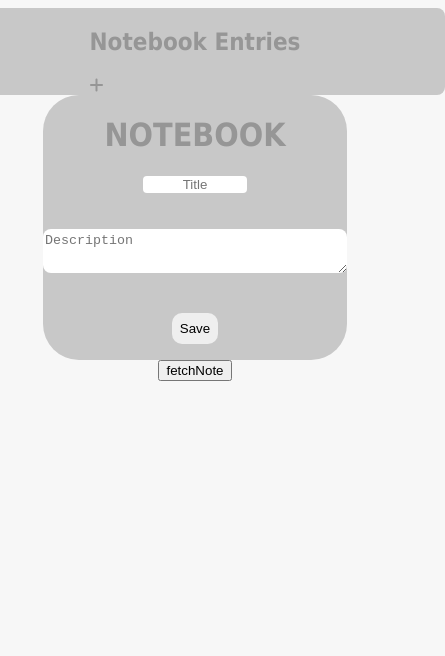
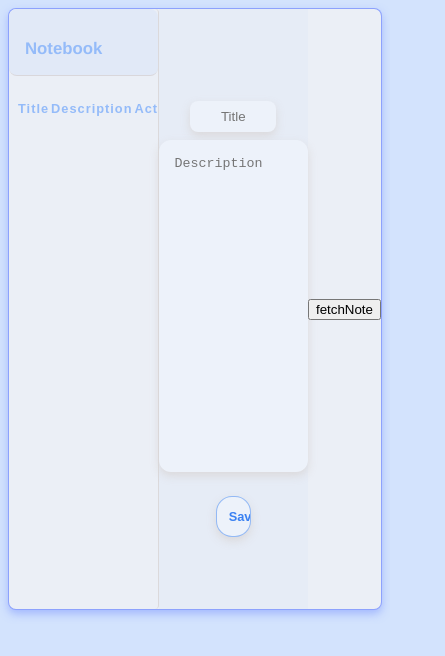
Before and after one commit to MichaelDylst/Notebook-API, a website: page index.html in a window 390 px wide. Shown: the whole page, 445 px wide, since content can reach past the window. Drawn offline with Linux system fonts and the light colour scheme; no server answers.

Commit message:
Style: Add mobile friendly-ness

```diff
--- a/index.html
+++ b/index.html
@@ -4,24 +4,30 @@
     <meta charset="UTF-8">
     <meta name="viewport" content="width=device-width, initial-scale=1.0">
     <title>Notebook</title>
-    <link rel="stylesheet" href="style/style.css">
+    <link rel="stylesheet" href="style/style-v2.css">
 </head>
 
 <body>
     <div id="notebook" class="notebook-entries">
         <div class="notebook-header">
-            <h2 class="title">Notebook Entries</h2>
-            <i class="fa-solid fa-plus"></i>
+            <h2 class="title">Notebook</h2>
         </div>
+        <table>
+            <thead>
+                <tr>
+                    <th scope="col">Title</th>
+                    <th scope="col">Description</th>
+                    <th scope="col">Actions</th>
+                </tr>
+            </thead>
+            <tbody id="table-body">
 
-        <div id="notebook-entries" class="notebook-entries-container">
-        </div>
+            </tbody>
+
+        </table>
     </div>
 
     <form id="form-notebook-identifier" class="form-notebook">
-        <header class="notebook-header">
-            <h1 class="title">NOTEBOOK</h1>
-        </header>
         <div class="notebook-container">
             <input type="text" id="title-field" class="title-field" placeholder="Title" required>
             <textarea rows="" id="text-area-field" class="description-field" placeholder="Description" required></textarea>
--- a/script/main.js
+++ b/script/main.js
@@ -1,6 +1,6 @@
 const APIUrl = 'http://localhost:3000'
 let form = document.getElementById('form-notebook-identifier');
-let notesContainer = document.getElementById('notebook-entries');
+let tBody = document.getElementById('table-body');
 let readButton = document.getElementById('read-button');
 let dataMode = false;
 let selectedNoteId = null;
@@ -34,34 +34,30 @@ async function showNotebook(){
         ? note.description.slice(0,30) + "..."
         : note.description;
 
-        notesContainer.innerHTML +=
+        tBody.innerHTML +=
         `
-        <div class="notebook-single-container">
-            <div class="title-div" data-id="${note.id}">
-                <h5 class="title-container">${note.title} </h5>
+        <tr class="notebook-single-tr">
+            <div class="notebook-single-element" data-id="${note.id}">
+                <td>${note.title}</td>
+                <td>${note.description}</td>
+                <td class="actions">
+                    <i onClick="editNote(this)" class="fas fa-edit"></i>
+                    <i onClick="deleteNote(this)" class="fas fa-trash-alt"></i>
+                </td>
+            </div>
+        </tr>
+        `
 
-            </div>
-            <div class="notebook-entry">
-                <p class="entry">${limitedDescription}</p>
-            </div>
-            <div class="options">
-                <span>
-                    <i onClick="fetchNote(this)" class="fas fa-edit"></i>
-                    <i onClick="deleteNote(this)" class="fas fa-trash-alt"></i>
-                </span>
-            </div>
-        </div>
-      `;
     })};
 
+async function deleteNote(){
+    const tBodyContainer = document.getElementById('table-body');
+    console.log(tBodyContainer);
 
-async function deleteNote(){
-    const notesContainer = document.getElementById('notebook-entries');
-
-        notesContainer.addEventListener('click', async function (event) {
+        tBodyContainer.addEventListener('click', async function (event) {
             if(event.target.classList.contains('fa-trash-alt')){
                 event.stopPropagation();
-                const noteContainer = event.target.closest('.notebook-single-container');
+                const noteContainer = event.target.closest('.notebook-single-tr');
                 const noteId = noteContainer.firstElementChild.getAttribute('data-id');
 
                 try{
--- a/style/style-v2.css
+++ b/style/style-v2.css
@@ -3,7 +3,181 @@
     text-align: baseline;
 }
 
+html{
+    display:flex;
+    justify-content: center;
+    background-color: rgb(211, 227, 253);
+}
+
 body{
     display:flex;
-    flex-direction: row;
+    align-items: center;
+    width:800px;
+    background-color: rgb(235, 239, 246);
+    font-family: Helvetica, sans-serif;
+    border-radius: 8px;
+    box-shadow: 0px 4px 8px rgba(118, 143, 255, 0.5);
+    border: 0.1rem solid rgba(118, 143, 255, 0.8);
 }
+
+.form-notebook{
+    display: flex;
+    justify-content: center;
+    height:600px;
+    width:50%;
+    background-color:rgba(228, 235, 247, 0.7);
+
+}
+
+.notebook-container{
+    display: flex;
+    flex-direction:column;
+    align-items: center;
+    margin-left:16px;
+    margin-right:16px;
+    margin-top: 92px;
+    border-radius: 16px;
+}
+
+
+
+.title-field{
+    border:none;
+    margin-bottom: 8px;
+    background-color:rgb(237, 242, 250);
+    box-shadow: 0px 4px 8px rgba(216, 212, 213, 0.8);
+    color:rgb(58, 129, 242);
+    border-radius: 8px;
+    text-align: center;
+    padding:8px;
+    width:60%;
+}
+.title-field:focus{
+    outline:1px solid rgba(216, 212, 213, 0.8);
+}
+.description-field:focus{
+    outline:1px solid rgba(216, 212, 213, 0.8);;
+}
+
+.description-field{
+    border:none;
+    margin-bottom: 24px;
+    background-color:rgb(237, 242, 250);
+    color:rgb(58, 129, 242);
+    resize: none;
+    width:100%;
+    height:300px;
+    box-shadow: 0px 4px 8px rgba(216, 212, 213, 0.8);
+    border-radius: 12px;
+    padding:16px
+}
+
+.button{
+    border:none;
+    background-color:rgb(237, 242, 250);
+    color:rgb(58, 129, 242);
+    border:1px solid rgba(58, 129, 242, 0.5);
+    box-shadow: 0px 4px 8px rgba(216, 212, 213, 0.8);
+    border-radius: 16px;
+    padding:12px;
+    font-size: 0.8rem;
+    font-weight:600;
+    width:30%;
+}
+.button:active{
+    transform:scale(0.95);
+}
+
+.notebook-entries{
+    display:flex;
+    flex-direction: column;
+    box-sizing: border-box;
+    border-right: 1px solid rgba(216, 212, 213, 0.8);
+    border-radius: 4px;
+    height:600px;
+    overflow:auto;
+    width:50%;
+}
+
+.notebook-header{
+    display:flex;
+    position: sticky;
+    top:0;
+    z-index: 1;
+    color:rgb(148, 187, 249);
+    border-bottom:1px solid rgba(216, 212, 213, 0.8);
+    margin-bottom: 16px;
+    font-size: 0.7rem;
+    background-color:rgb(225, 233, 247);
+    border-radius: 8px;
+    padding: 16px;
+}
+
+.notebook-header h2{
+    margin-bottom:0;
+}
+
+.options{
+    cursor:pointer;
+    transform: scale(.70);
+}
+
+.fa-edit:active{
+    transform: scale(.68);
+
+}
+.fa-trash-alt:active{
+    transform: scale(.68);
+
+}
+
+table {
+    border-collapse:collapse;
+    font-family: sans-serif;
+    font-size: 0.8rem;
+    letter-spacing: 1px;
+    margin: 8px;
+    overflow: auto;
+}
+
+thead{
+    font-size:0.8rem;
+    font-weight: 500;
+    color:rgb(148, 187, 249);
+}
+
+
+
+td{
+    border: 1px solid rgba(181, 198, 251, 0.8);
+    padding: 16px 8px;
+    text-align: left;
+    font-size:0.7rem;
+    font-weight: 400;
+    color:rgb(96, 144, 222);
+
+}
+
+
+td:last-of-type {
+    text-align: center;
+  }
+
+tbody > tr:nth-of-type(even) {
+    background-color: rgb(228, 235, 247);
+}
+
+tbody > tr:nth-of-type(odd) {
+    background-color: rgb(211, 224, 246);
+}
+
+i{
+    cursor:pointer;
+}
+.actions{
+    color:rgb(68, 133, 244);
+}
+
+.actions:hover{
+    background-color: rgb(211, 224, 246);
+}
```
